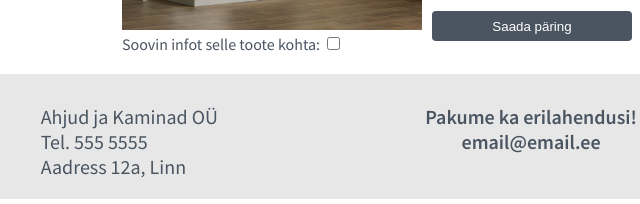
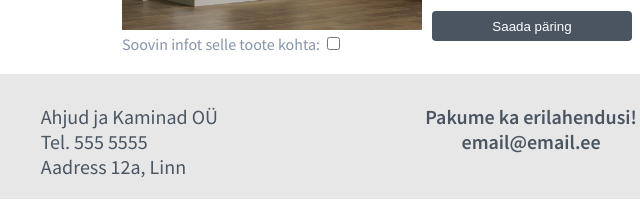
Before and after one commit to regitaluukas/Ahjud-ja-Kaminad, a plain HTML site: page price.html in a window 1280 px wide. Shown: the part 639-843 px from the top of the page, 78-718 px from the left. Drawn offline with Linux system fonts and the light colour scheme.

Commit message:
right font color in price tab

```diff
--- a/style.css
+++ b/style.css
@@ -212,6 +212,10 @@ footer .documents {
     color: rgb(150, 150, 150);
 }
 
+.main .price-product label {
+    color: var(--p-blue);
+}
+
 textarea {
     width: 100%;
     border: 1px solid rgba(93, 93, 122, 0.616);
```
Also changed, not shown: price.html (+2 -2 lines).
